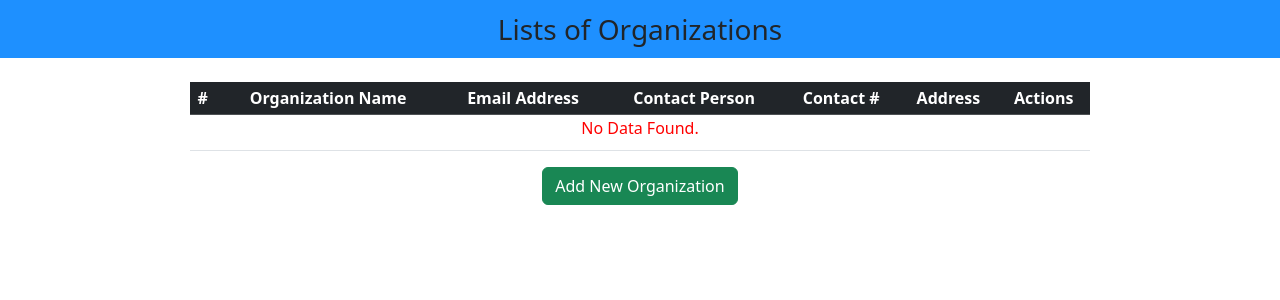
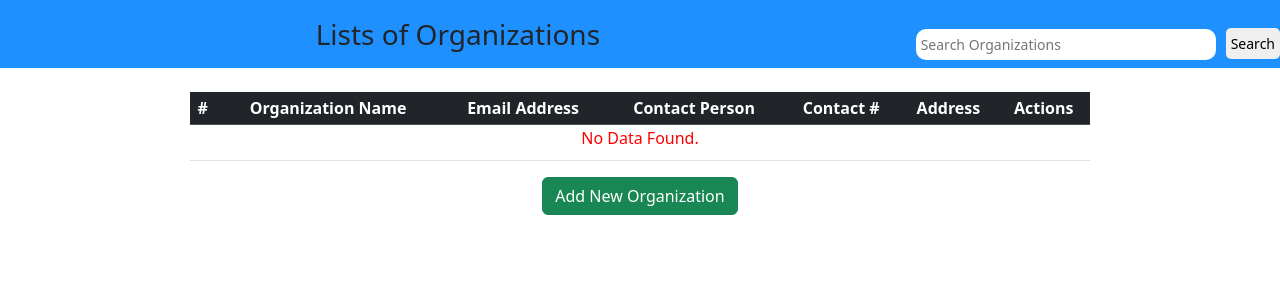
Before and after one commit to learning2bdeveloper/CI, a CodeIgniter app: page /kyanu_document_tracking/index.php/create_organization/index in a window 1280 px wide. Shown: the top 300 px of the page. Run offline with CodeIgniter, Linux system fonts and the light colour scheme; data that the repository does not hold is empty.

Commit message:
added info icon and search bar

```diff
--- a/application/modules/create_organization/views/dashboard.php
+++ b/application/modules/create_organization/views/dashboard.php
@@ -0,0 +1 @@
+Dashboard
--- a/application/modules/create_organization/views/grid/Load_organization.php
+++ b/application/modules/create_organization/views/grid/Load_organization.php
@@ -11,7 +11,7 @@
                 <td><?=@$value->Address?></td>
                 <td><button id="deletebutton" data-bs-toggle="modal" data-bs-target="#deleteModal" data-pass-value="<?=$value->OrgID?>"><i class="bi bi-trash3-fill"></i></button></td>
                 <td><button id="editbutton" data-bs-toggle="modal" data-bs-target="#editModal" data-pass-value="<?=$value->OrgID?>"><i class="bi bi-pencil-fill"></i></button></td>
-
+                <td><button id="infobutton" data-bs-toggle="modal" data-bs-target="#infoModal" data-pass-value="<?=$value->OrgID?>"><i class="bi bi-info-circle"></i></button></td>
             </tr>
 
         <?php
--- a/application/modules/create_organization/views/index.php
+++ b/application/modules/create_organization/views/index.php
@@ -9,11 +9,44 @@
     <link href="https://cdn.jsdelivr.net/npm/bootstrap@5.3.2/dist/css/bootstrap.min.css" rel="stylesheet" integrity="sha384-T3c6CoIi6uLrA9TneNEoa7RxnatzjcDSCmG1MXxSR1GAsXEV/Dwwykc2MPK8M2HN" crossorigin="anonymous">
     <link rel="stylesheet" href="https://cdn.jsdelivr.net/npm/bootstrap-icons@1.11.3/font/bootstrap-icons.min.css">
 
+    <style>
+        /* Custom CSS for search bar */
+        .search-container {
+            float: right;
+            margin-top: 10px;
+        }
+
+        .search-container input[type=text] {
+            padding: 5px;
+            margin-top: none;
+            font-size: 14px;
+            border: none;
+            border-radius: 10px;
+            width: 300px; /* Adjust width as needed */
+        }
+
+        .search-container button {
+            float: right;
+            padding: 5px;
+            margin-top: 10px;
+            margin-left: 10px;
+            font-size: 14px;
+            border: none;
+            cursor: pointer;
+            border-radius: 5px;
+        }
+    </style>
 </head>
 <body>
 
     <nav class="navbar navbar-light justify-content-between fs-3 mb-4" style="background-color: #1E90FF;">
         <span class="mx-auto">Lists of Organizations</span>
+        <div class="search-container">
+      <form action="search.html" method="GET">
+        <input type="text" name="query" placeholder="Search Organizations">
+        <button type="submit">Search</button>
+      </form>
+    </div>
     </nav>
 
 
```
